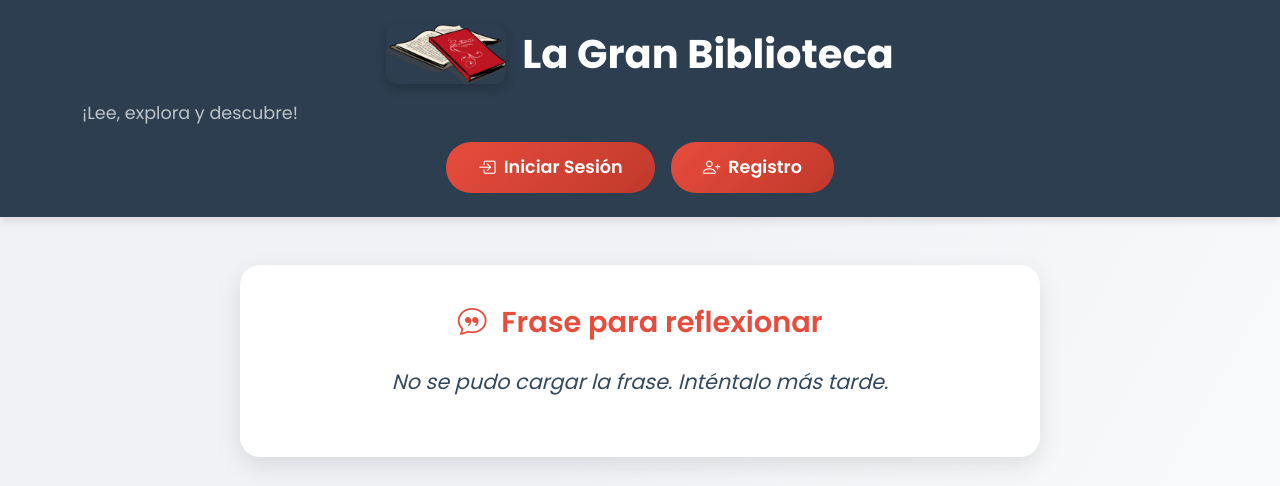
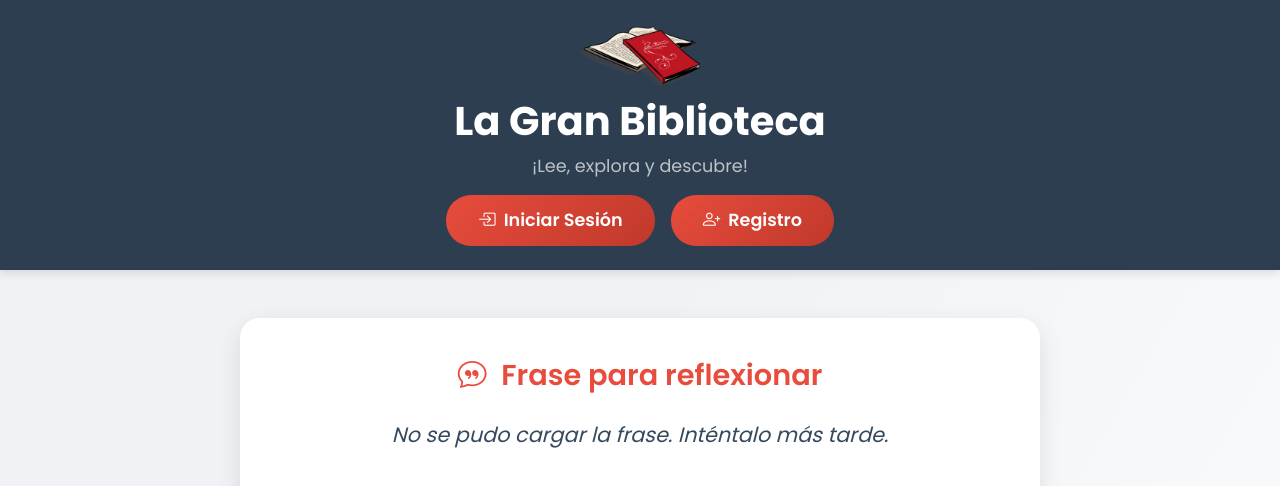
Before and after one commit to AdanZamora182/LaGranBiblioteca, a PHP site: page /index.php in a window 1280 px wide. Shown: the top 486 px of the page. Run offline with PHP 8.4, Linux system fonts and the light colour scheme.

Commit message:
Corrección de alineación de texto en index.php

```diff
--- a/index.php
+++ b/index.php
@@ -42,18 +42,48 @@
             z-index: 1000;
         }
 
+        /* Asegurar que el contenido del header esté centrado independientemente de Bootstrap */
+        .header-custom .container {
+            display: flex;
+            flex-direction: column;
+            align-items: center;
+            justify-content: center;
+            gap: 1rem;
+        }
+
         .header-custom .logo-container {
+            display: flex;
+            flex-direction: column;
+            align-items: center;
+            justify-content: center;
+            gap: 0.5rem; /* Reducir espacio entre elementos del logo */
+        }
+
+        .header-custom .logo-wrapper {
             display: flex;
             align-items: center;
             justify-content: center;
             gap: 1rem;
-            margin-bottom: 1rem;
+            margin-bottom: 0; /* Remover margen para usar gap del contenedor */
         }
 
+        /* Contenedor del logo sin fondo */
+        .logo-wrapper {
+            background: transparent;
+            padding: 0.15rem; /* pequeño espaciado opcional */
+            border-radius: 12px;
+            display: inline-flex;
+            align-items: center;
+            justify-content: center;
+        }
+
+        /* Imagen del logo sin fondo ni sombra para que el contenedor sea transparente */
         .header-custom img {
             height: 60px;
             border-radius: 12px;
-            box-shadow: 0 4px 12px rgba(0, 0, 0, 0.2);
+            box-shadow: none;
+            background: transparent;
+            display: block;
         }
 
         .header-custom h1 {
@@ -65,7 +95,9 @@
         .header-custom .tagline {
             font-size: 1.1rem;
             color: #BDC3C7;
-            margin-bottom: 1rem;
+            margin: 0; /* Remover márgenes para centrar con flexbox */
+            text-align: center;
+            width: 100%;
         }
 
         .nav-buttons {
@@ -259,10 +291,12 @@
     <header class="header-custom">
         <div class="container">
             <div class="logo-container">
-                <img src="Logo.jpg" alt="Logo La Gran Biblioteca">
+                <div class="logo-wrapper">
+                    <img src="Logo.jpg" alt="Logo La Gran Biblioteca">
+                </div>
                 <h1>La Gran Biblioteca</h1>
+                <p class="tagline">¡Lee, explora y descubre!</p>
             </div>
-            <p class="tagline">¡Lee, explora y descubre!</p>
             <div class="nav-buttons">
                 <a href="login.php" class="btn-custom">
                     <i class="bi bi-box-arrow-in-right"></i>
```
